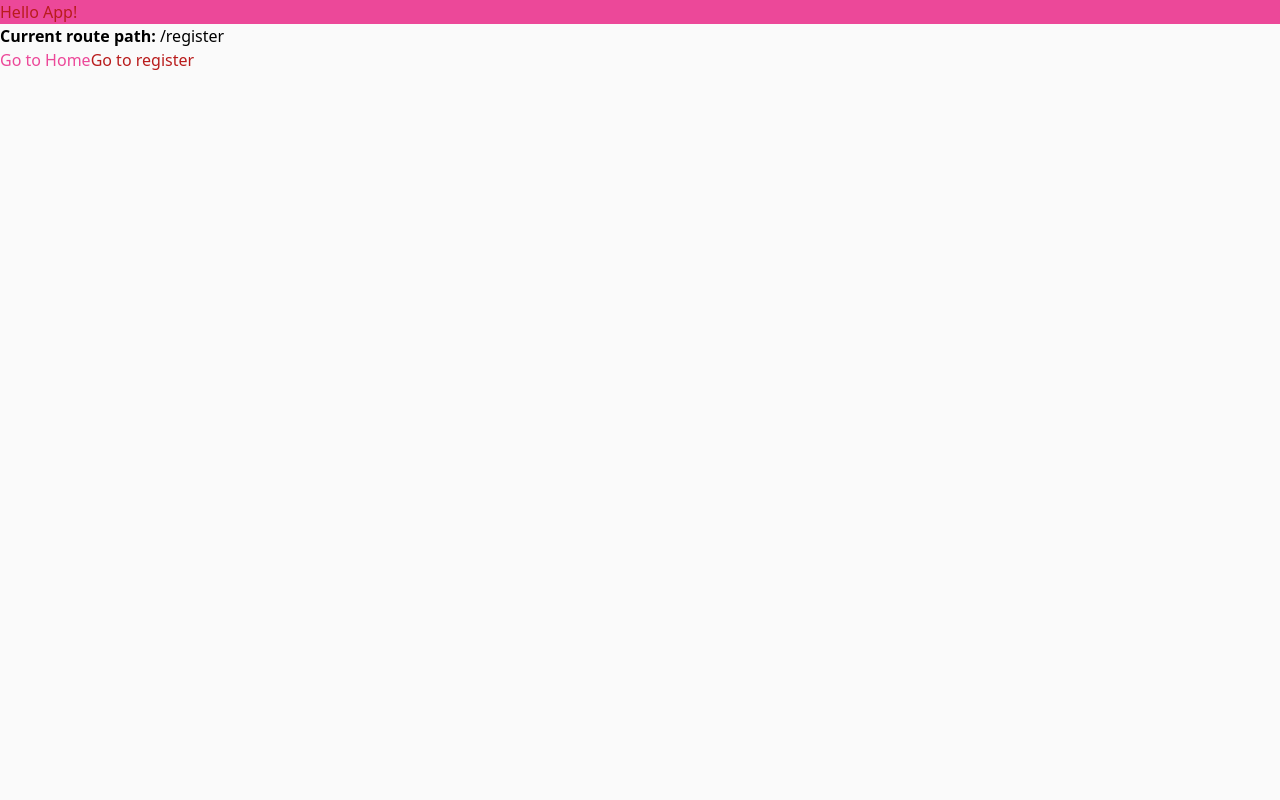
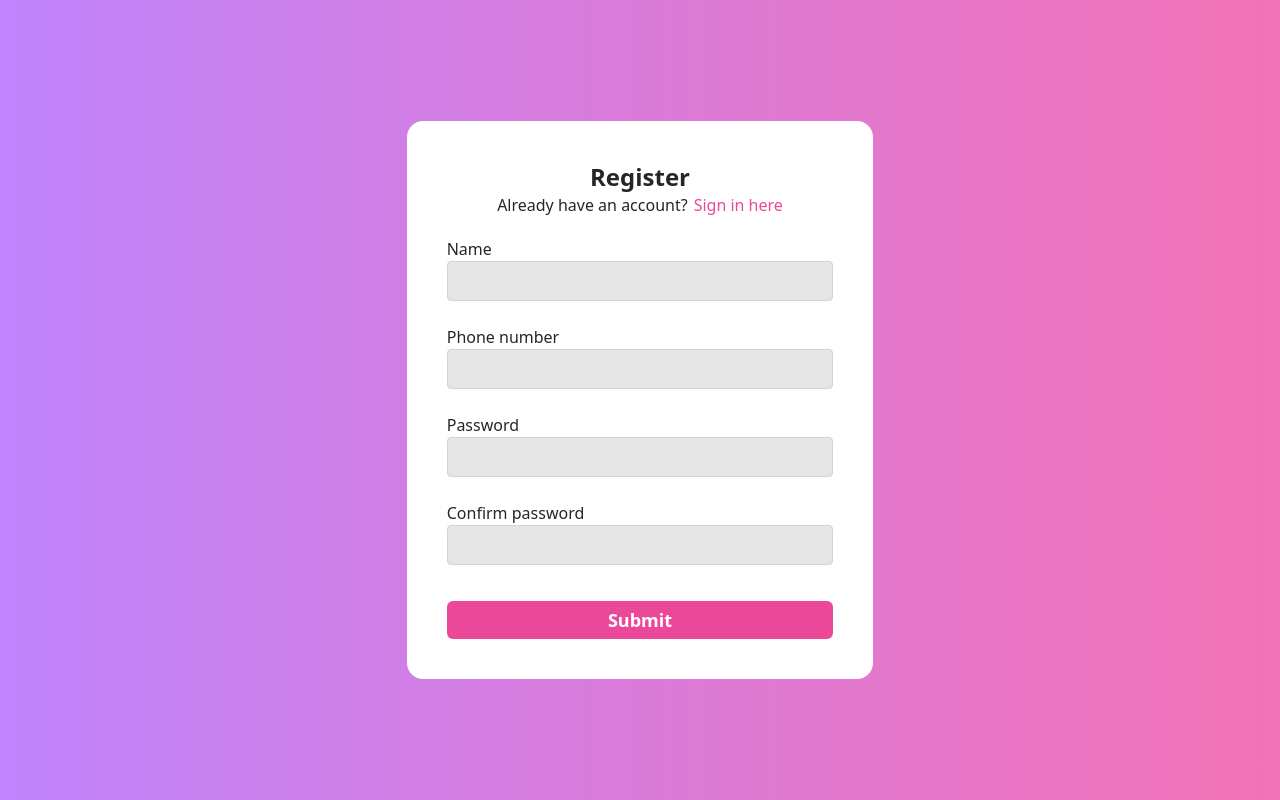
Before and after one commit to GameBear64/nail-studio, a Vue app in the folder packages/client/: page /register in a window 1280 px wide. Built offline with nearby package versions, Linux system fonts and the light colour scheme.

Commit message:
implemented the ui for login and register and created custom validation logic

```diff
--- a/packages/client/main.css
+++ b/packages/client/main.css
@@ -21,7 +21,7 @@
   textarea,
   input,
   select {
-    @apply rounded bg-base-m text-txtPrimary h-10 px-2 w-full border border-base-s focus:border-primary focus:outline-none my-2;
+    @apply rounded bg-base-m text-txtPrimary h-10 px-2 w-full border border-base-s focus:border-primary focus:outline-none;
   }
 
   textarea {
@@ -63,7 +63,7 @@
   }
 
   .card {
-    @apply rounded-lg bg-base-x px-4 py-3 text-txtPrimary;
+    @apply rounded-2xl bg-base-x p-4 text-txtPrimary;
   }
 }
 
--- a/packages/client/package.json
+++ b/packages/client/package.json
@@ -9,6 +9,7 @@
     "preview": "vite preview"
   },
   "dependencies": {
+    "joi": "^17.13.3",
     "vue": "^3.5.12",
     "vue-router": "4"
   },
--- /dev/null
+++ b/packages/client/src/components/Form/Form.vue
@@ -0,0 +1,39 @@
+<script setup>
+import joi from "joi";
+import { ref } from "vue";
+
+const props = defineProps(["rules"]);
+const emit = defineEmits(["submit"]);
+const error = ref(null);
+
+const schema = joi.object(props.rules);
+
+const handleSubmit = (event) => {
+  const data = new FormData(event.target);
+  const values = Object.fromEntries(data.entries());
+
+  let validation = schema.validate(values, {
+    abortEarly: false,
+    presence: "required",
+  });
+  if (!validation.error) {
+    emit("submit", values);
+    error.value = null;
+    return;
+  }
+
+  validation = validation?.error?.details?.map((el) => [
+    el.context.label,
+    el.message,
+  ]);
+
+  error.value = Object.fromEntries(validation);
+};
+</script>
+
+<template>
+  <form @submit.prevent="handleSubmit">
+    <slot :errors="error"></slot>
+    <button class="mt-4 w-full" type="submit">Submit</button>
+  </form>
+</template>
--- /dev/null
+++ b/packages/client/src/components/Form/Input.vue
@@ -0,0 +1,25 @@
+<script setup>
+import { useAttrs } from "vue";
+const props = defineProps(["errors"]);
+const value = defineModel();
+
+const attrs = useAttrs();
+const name = attrs.name.split("_").join(" ");
+</script>
+
+<template>
+  <div>
+    <label class="font-medium" :for="name">{{
+      name.charAt(0).toUpperCase() + name.slice(1)
+    }}</label>
+    <input
+      :id="name"
+      v-bind="$attrs"
+      :class="props?.errors && `input-error`"
+      v-model="value"
+    />
+    <p class="text-red-600 leading-none text-sm h-4 mt-1 font-medium">
+      {{ props.errors }}
+    </p>
+  </div>
+</template>
--- a/packages/client/src/pages/Login.vue
+++ b/packages/client/src/pages/Login.vue
@@ -1,5 +1,39 @@
-<script setup></script>
+<script setup>
+import joi from "joi";
+import Form from "../components/Form/Form.vue";
+import Input from "../components/Form/Input.vue";
+
+const login = (data) => {
+  console.log(data);
+};
+</script>
 
 <template>
-  <div>nice</div>
+  <div
+    class="max-w-full bg-gradient-to-r from-purple-400 to-pink-400 h-full flex justify-center items-center"
+  >
+    <div class="flex card flex-col gap-5 text-center p-10">
+      <div>
+        <h1 class="text-2xl font-bold">Login</h1>
+        <div class="justify-center flex flex-row gap-1.5">
+          <p>Don't have an account yet?</p>
+          <RouterLink to="/register"> Sign up here </RouterLink>
+        </div>
+      </div>
+      <Form
+        @submit="login"
+        v-slot="{ errors }"
+        :rules="{
+          name: joi.string().min(3),
+
+          password: joi.string().min(3),
+        }"
+      >
+        <div class="text-left flex flex-col gap-1">
+          <Input name="name" :errors="errors?.name" />
+          <Input name="password" :errors="errors?.password" />
+        </div>
+      </Form>
+    </div>
+  </div>
 </template>
--- a/packages/client/src/pages/Register.vue
+++ b/packages/client/src/pages/Register.vue
@@ -1,13 +1,44 @@
-<script setup></script>
+<script setup>
+import joi from "joi";
+import Form from "../components/Form/Form.vue";
+import Input from "../components/Form/Input.vue";
+
+const register = (data) => {
+  console.log(data);
+};
+</script>
 
 <template>
-  <h1 class="bg-primary text-red-700">Hello App!</h1>
-  <p><strong>Current route path:</strong> {{ $route.fullPath }}</p>
-  <nav>
-    <RouterLink to="/">Go to Home</RouterLink>
-    <RouterLink to="/register">Go to register</RouterLink>
-  </nav>
-  <main>
-    <RouterView />
-  </main>
+  <div
+    class="max-w-full bg-gradient-to-r from-purple-400 to-pink-400 h-full flex justify-center items-center"
+  >
+    <div class="flex card flex-col gap-5 text-center p-10">
+      <div>
+        <h1 class="text-2xl font-bold">Register</h1>
+        <div class="justify-center flex flex-row gap-1.5">
+          <p>Already have an account?</p>
+          <RouterLink to="/login"> Sign in here </RouterLink>
+        </div>
+      </div>
+      <Form
+        @submit="register"
+        v-slot="{ errors }"
+        :rules="{
+          name: joi.string().min(3),
+          phone_number: joi.number(),
+          password: joi.string().min(3),
+          confirm_password: joi
+            .valid(joi.ref('password'))
+            .messages({ 'any.only': 'Passwords don\'t match' }),
+        }"
+      >
+        <div class="text-left flex flex-col gap-1">
+          <Input name="name" :errors="errors?.name" />
+          <Input name="phone_number" :errors="errors?.phone_number" />
+          <Input name="password" :errors="errors?.password" />
+          <Input name="confirm_password" :errors="errors?.confirm_password" />
+        </div>
+      </Form>
+    </div>
+  </div>
 </template>
--- a/packages/client/src/router.js
+++ b/packages/client/src/router.js
@@ -1,7 +1,7 @@
 import { createRouter, createWebHistory } from "vue-router";
 
 const routes = [
-  { path: "/", component: () => import("@pages/Login.vue") },
+  { path: "/login", component: () => import("@pages/Login.vue") },
   { path: "/register", component: () => import("@pages/Register.vue") },
 ];
 
```
